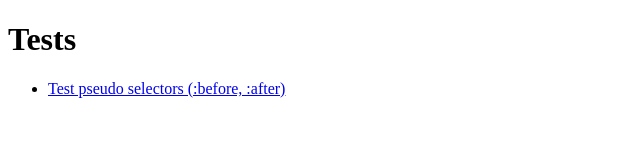
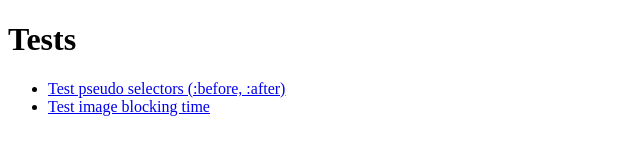
Before and after one commit to maximtop/misc-tests, a plain HTML site: page index.html in a window 1280 px wide. Shown: the whole page, without its empty margins (0-640 px from the left). Drawn offline with Linux system fonts and the light colour scheme.

Commit message:
add link

```diff
--- a/index.html
+++ b/index.html
@@ -9,6 +9,7 @@
     <h1>Tests</h1>
     <ul>
         <li><a href="test-pseudo/">Test pseudo selectors (:before, :after)</a></li>
+        <li><a href="test-img-blocking-time/">Test image blocking time</a></li>
     </ul>
 </body>
 </html>
```
